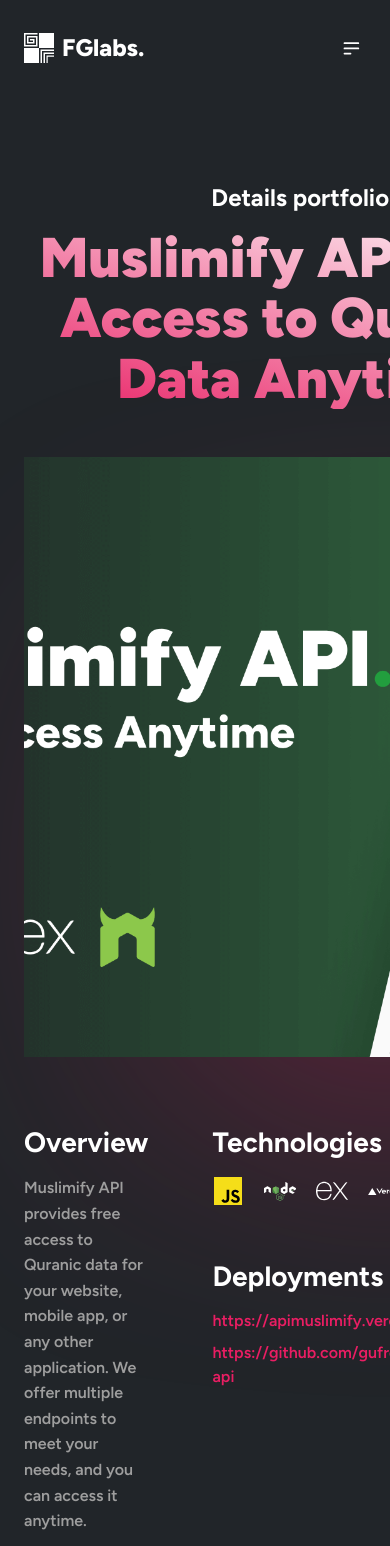
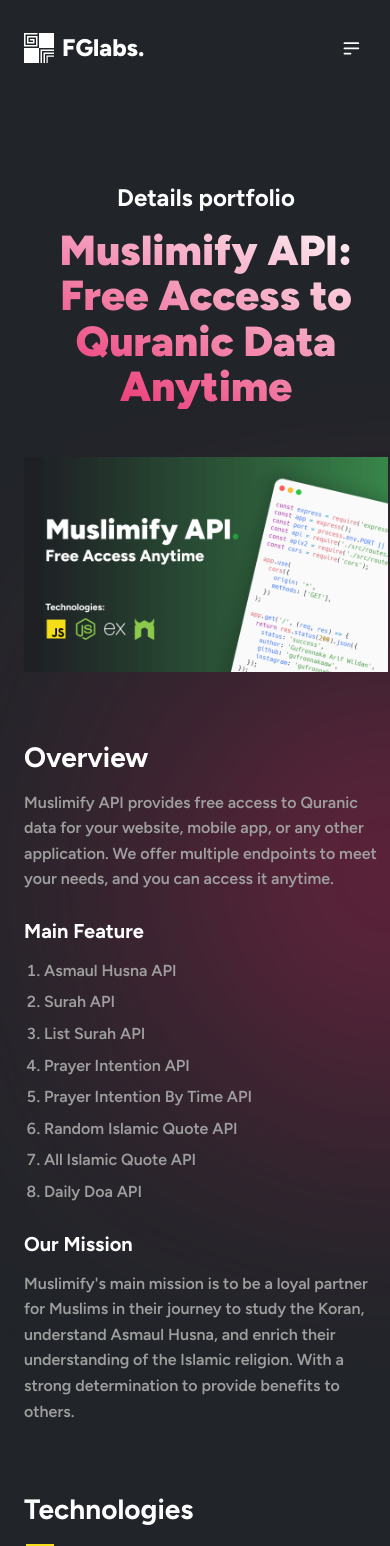
Before and after one commit to fajarfadillahh/fglabs-portfolio-website, a Next.js app: page /portfolio/detail/muslimify-api-free-access-to-quranic-data-anytime in a window 390 px wide. Shown: the top 1546 px of the page. Built offline with nearby package versions, Linux system fonts and the light colour scheme.

Commit message:
responsive detail portfolio/[slug] page

```diff
--- a/pages/portfolio/detail/[slug].jsx
+++ b/pages/portfolio/detail/[slug].jsx
@@ -28,24 +28,24 @@
                 <Typography className="mb-3 text-[24px] font-bold text-white">
                   Details portfolio
                 </Typography>
-                <Typography className="max-w-[768px] bg-gradient-to-tr from-pink-500 to-white bg-clip-text text-[56px] font-black leading-[108%] text-transparent">
+                <Typography className="max-w-[768px] bg-gradient-to-tr from-pink-500 to-white bg-clip-text text-[42px] font-black leading-[108%] text-transparent sm:text-[56px]">
                   {data.title}
                 </Typography>
               </div>
 
-              <div className="h-[600px] w-full">
+              <div className="w-full">
                 <Image
                   src={data.image}
                   width={1920}
                   height={1080}
                   alt={`image ${data.title}`}
                   priority={true}
-                  className="h-full w-full object-cover object-center"
+                  className="max-h-[500px] w-full object-cover object-center"
                 />
               </div>
             </div>
 
-            <div className="flex items-start justify-evenly gap-16">
+            <div className="flex flex-col items-center gap-16 lg:flex-row lg:items-start lg:justify-center xl:justify-evenly">
               <div className="grid max-w-[545px] gap-6">
                 <div className="grid gap-3">
                   <Typography color="white" className="text-[28px] font-bold">
@@ -80,7 +80,7 @@
                 </div>
               </div>
 
-              <div className="grid justify-start gap-12">
+              <div className="grid w-full max-w-[545px] gap-12 lg:w-auto">
                 <div className="grid gap-3">
                   <Typography color="white" className="text-[28px] font-bold">
                     Technologies
```
